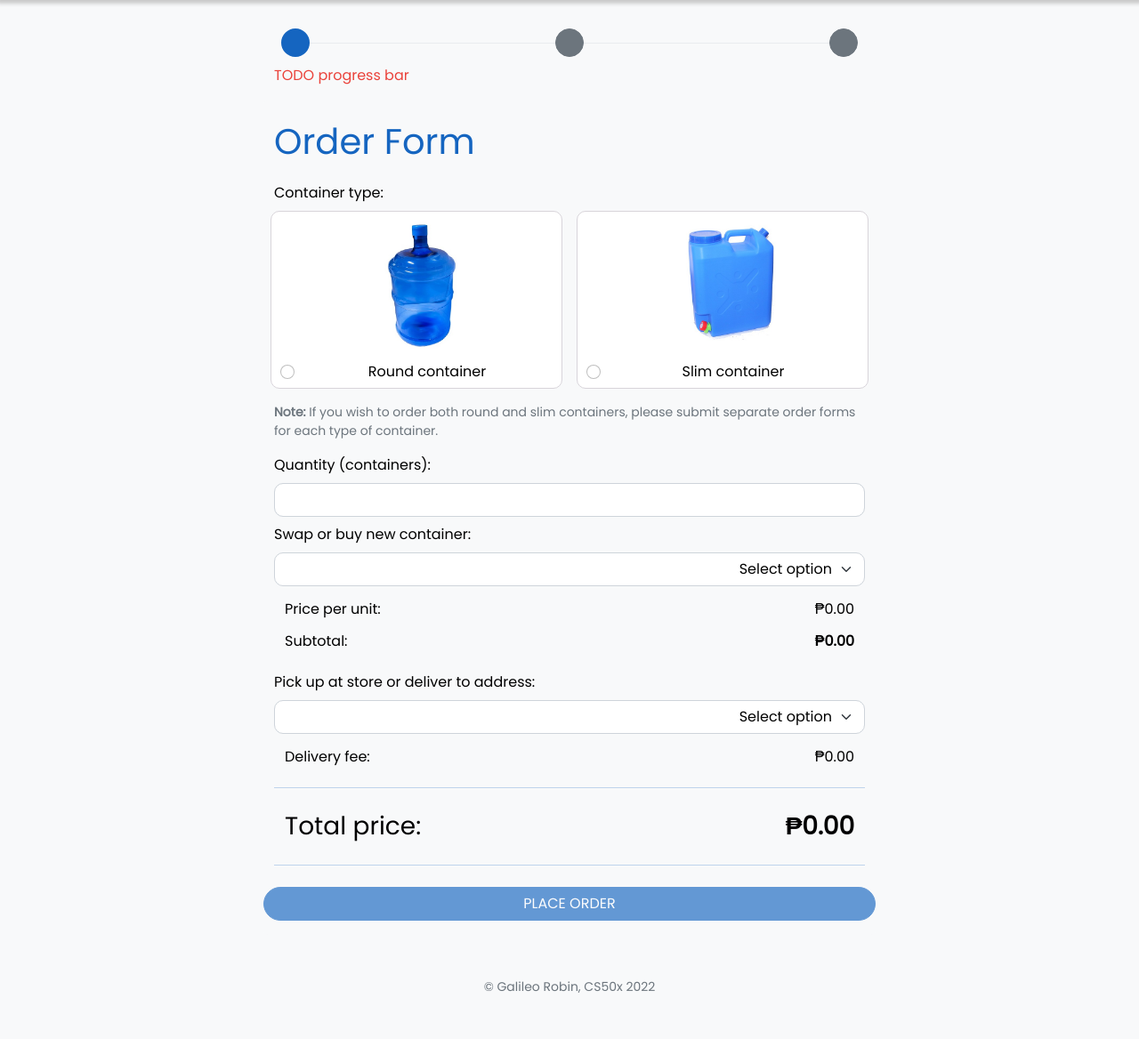
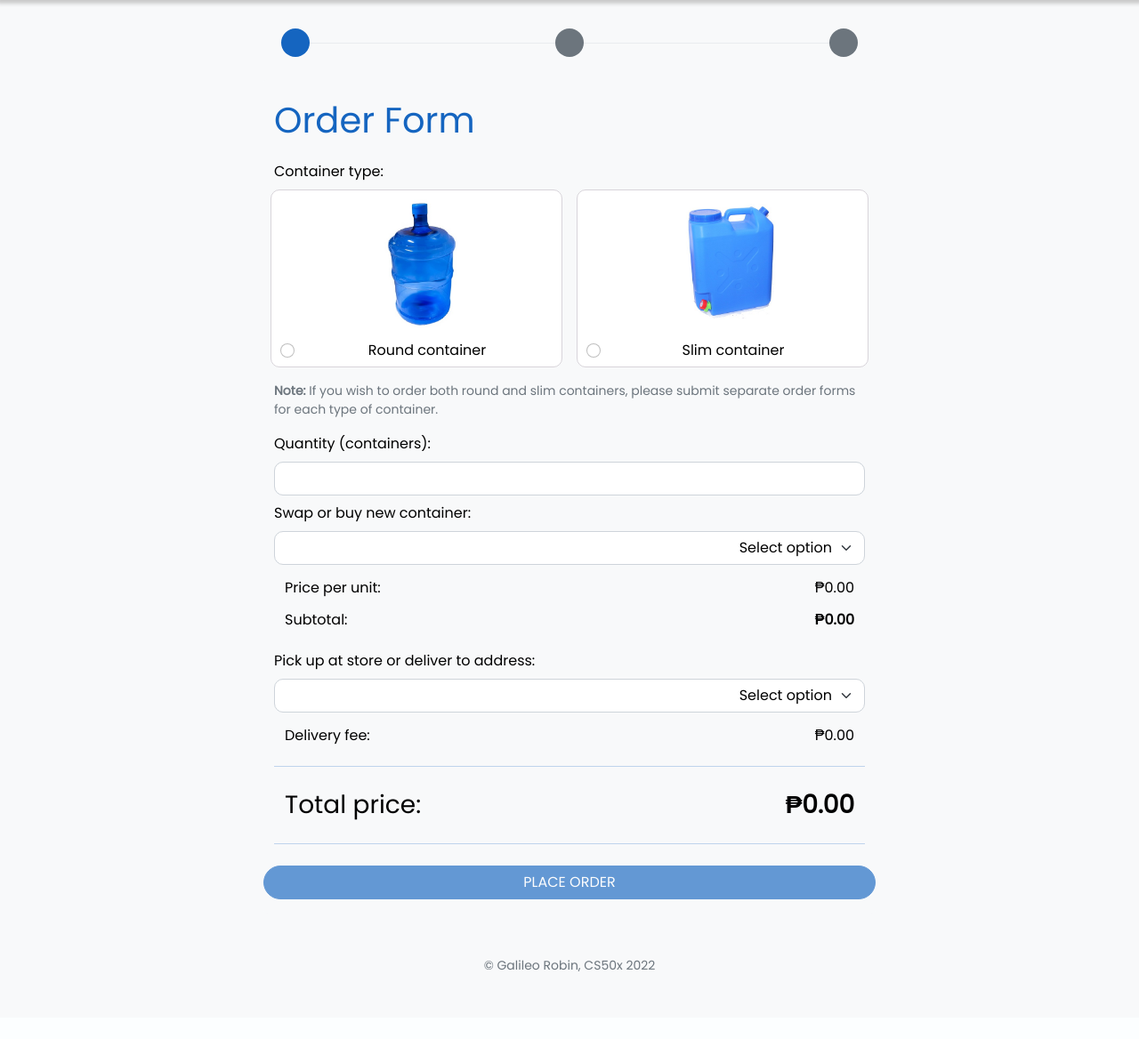
Before and after one commit to galileogenerobin/w10-final-project, a Flask app: page /place-order in a window 1280 px wide. Shown: the part 57-1225 px from the top of the page at 89% size. After the commit the page ends 1149 px from the top, so only its background shows below. Run offline with Flask 2, Linux system fonts and the light colour scheme; some libraries are stand-ins or nearby versions.

Commit message:
Addressed TODOs, placing order creates record in order change log
1. Addressed TODOs
a. Updated apology function and HTML
b. Added error prompt for incorrect login credentials
c. Different order status drop downs for Delivery and Pick up orders
d. Updated progress bar styling
2. Placing an order will create an initial record in the order_change_log DB
a. Cleared the orders and order_change_log DB to test this functionality
3. Added default wording in Manage Orders if there are no existing orders

```diff
--- a/app.py
+++ b/app.py
@@ -6,7 +6,7 @@ from flask_session import Session
 from tempfile import mkdtemp
 from werkzeug.security import check_password_hash, generate_password_hash
 
-from helpers import apology, login_required, php, update_order_status_db, convert_id_to_ref_number, convert_ref_number_to_id, ORDER_STATUS
+from helpers import apology, login_required, php, update_order_status_db, convert_id_to_ref_number, convert_ref_number_to_id, ORDER_STATUS_PICKUP, ORDER_STATUS_DELIVERY
 
 # For date and time stamp
 from datetime import datetime
@@ -83,16 +83,21 @@ def submit_order():
         price_per_unit = float(request.form.get("price"))
         delivery_mode = request.form.get("delivery-mode")
         delivery_fee = float(request.form.get("delivery-fee"))
-        time_stamp = datetime.now()
-        order_status = "Open"
+        timestamp = datetime.now()
+        order_status = 'Open'
+        current_user = session['user']
 
         # result will store the id of the newly inserted row
         result = db.execute(
             "INSERT INTO orders (container_type, quantity, swap_or_new, price_per_unit, delivery_mode, delivery_fee, txn_timestamp, order_status) VALUES (?, ?, ?, ?, ?, ?, ?, ?)",
-            container_type, quantity, swap_or_new, price_per_unit, delivery_mode, delivery_fee, time_stamp, order_status)
+            container_type, quantity, swap_or_new, price_per_unit, delivery_mode, delivery_fee, timestamp, order_status)
 
-        # If order placed successfully
+        # If order placed successfully, the row id will be returned to us
         if result:
+            # Add record in the order change log
+            db.execute("INSERT INTO order_change_log (order_id, old_status, new_status, timestamp, changed_by) VALUES (?, ?, ?, ?, ?)",
+                result, '-', order_status, timestamp, current_user)
+
             # Create reference number hash from the id of the newly created order
             ref_number = convert_id_to_ref_number(int(result))
             # We'll store in a session variable and retrieve in the order_confirmation page
@@ -160,8 +165,6 @@ def order_status():
 def login():
     """Log user in"""
 
-    # TODO: Handle page errors / update apology
-
     # Forget any user_id
     session.clear()
 
@@ -170,18 +173,18 @@ def login():
 
         # Ensure username was submitted
         if not request.form.get("username"):
-            return apology("must provide username", 400)
+            return apology("Must provide username", 400)
 
         # Ensure password was submitted
         elif not request.form.get("password"):
-            return apology("must provide password", 400)
+            return apology("Must provide password", 400)
 
         # Query database for username
         rows = db.execute("SELECT * FROM users WHERE username = ?", request.form.get("username"))
 
         # Ensure username exists and password is correct
         if len(rows) != 1 or not check_password_hash(rows[0]["hash"], request.form.get("password")):
-            return apology("invalid username and/or password", 403)
+            return render_template("login.html", incorrect_credentials=True)
 
         # Remember which user has logged in
         session["user_id"] = rows[0]["id"]
@@ -192,7 +195,7 @@ def login():
 
     # User reached route via GET (as by clicking a link or via redirect)
     else:
-        return render_template("login.html")
+        return render_template("login.html", incorrect_credentials=False)
 
 
 @app.route("/logout")
@@ -214,6 +217,7 @@ def manage_orders():
     current_order = None
     order_id = request.args.get('order_id')
     update_status = request.args.get('update')
+    order_status = []
 
     # If an order_id was not specified in the HTML request, we show the default table of values
     if not order_id:
@@ -232,11 +236,13 @@ def manage_orders():
             current_order = current_order[0]
             # Add reference number
             current_order['ref_number'] = convert_id_to_ref_number(current_order['id'])
+            # Select which order status to show in the dropdown
+            order_status = ORDER_STATUS_DELIVERY if current_order['delivery_mode'] == 'Delivery' else ORDER_STATUS_PICKUP
         # Otherwise
         else:
-            return apology("Order already completed and/or order ID not found.")
+            return apology("Order ID not found.")
 
-    return render_template("manage-orders.html", orders_data=orders_data, current_order=current_order, order_status=ORDER_STATUS, update_status=update_status)
+    return render_template("manage-orders.html", orders_data=orders_data, current_order=current_order, order_status=order_status, update_status=update_status)
 
 
 @app.route("/update-order-status", methods=["GET", "POST"])
--- a/helpers.py
+++ b/helpers.py
@@ -5,28 +5,34 @@ import re
 from datetime import datetime
 
 
-ORDER_STATUS = [
+ORDER_STATUS_PICKUP = [
+    "Open",
+    "Cancelled",
+    "Ready for pickup",
+    "Completed"
+]
+
+ORDER_STATUS_DELIVERY = [
     "Open",
     "Cancelled",
     "Delivery in progress",
-    "Ready for pickup",
     "Completed"
 ]
 
 
 def apology(message, code=400):
     """Render message as an apology to user."""
-    def escape(s):
-        """
-        Escape special characters.
+    # def escape(s):
+    #     """
+    #     Escape special characters.
 
-        https://github.com/jacebrowning/memegen#special-characters
-        """
-        for old, new in [("-", "--"), (" ", "-"), ("_", "__"), ("?", "~q"),
-                         ("%", "~p"), ("#", "~h"), ("/", "~s"), ("\"", "''")]:
-            s = s.replace(old, new)
-        return s
-    return render_template("apology.html", top=code, bottom=escape(message)), code
+    #     https://github.com/jacebrowning/memegen#special-characters
+    #     """
+    #     for old, new in [("-", "--"), (" ", "-"), ("_", "__"), ("?", "~q"),
+    #                      ("%", "~p"), ("#", "~h"), ("/", "~s"), ("\"", "''")]:
+    #         s = s.replace(old, new)
+    #     return s
+    return render_template("apology.html", code=code, message=message), code
 
 
 def login_required(f):
@@ -113,7 +119,7 @@ def update_order_status_db(db_conn, order_id, old_order_status, new_order_status
     update = None
 
     # check if the order_status is in the list of available statuses
-    if new_order_status in ORDER_STATUS:
+    if new_order_status in ORDER_STATUS_DELIVERY or new_order_status in ORDER_STATUS_PICKUP:
         update = db_conn.execute("UPDATE orders SET order_status = ? WHERE id = ?", new_order_status, order_id)
         # Add an entry to the order change log table
         db_conn.execute("INSERT INTO order_change_log (order_id, old_status, new_status, timestamp, changed_by) VALUES (?, ?, ?, ?, ?)",
--- a/static/styles.css
+++ b/static/styles.css
@@ -13,6 +13,7 @@
   --yellow: #f5b82e;
   --green: #2e944b;
   --shadow: rgb(201, 201, 201);
+  --gray: rgb(108, 117, 125);
   --light-gray: rgb(248, 249, 250);
   --border-gray: rgb(216, 212, 218);
   --nav-bar-color: rgb(36, 139, 224);
@@ -225,7 +226,25 @@ select {
   font-weight: normal !important;
 }
 
+/* Progress bar styling */
+.progress {
+  height: 1px;
+}
+.progress-bar {
+  background-color: var(--blue);
+}
+.progress-node-active {
+  height: 2rem;
+  width: 2rem;
+  background-color: var(--blue);
+}
+.progress-node-disabled {
+  height: 2rem;
+  width: 2rem;
+  background-color: var(--gray);
+}
 
 .todo {
-  color: var(--red)
+  color: var(--red);
+  /* display: none; */
 }
--- a/templates/login.html
+++ b/templates/login.html
@@ -5,7 +5,7 @@
 {% endblock %}
 
 {% block main %}
-    <div class="text-center py-5">
+    <div class="container-small text-center py-5">
         <form action="/login" method="post">
             <div class="mb-3">
                 <input autocomplete="off" autofocus class="form-control mx-auto w-auto" id="username" name="username" placeholder="Username" type="text" required>
@@ -14,6 +14,9 @@
                 <input class="form-control mx-auto w-auto" id="password" name="password" placeholder="Password" type="password" required>
             </div>
             <button class="btn btn-primary" type="submit">LOG IN</button>
+            {% if incorrect_credentials %}
+            <div class="my-3 text-red fs-6 fw-bold">Incorrect username / password.</div>
+            {% endif %}
         </form>
     </div>
 {% endblock %}
--- a/templates/order-history.html
+++ b/templates/order-history.html
@@ -19,7 +19,7 @@ Order History
                 <input type="text" class="form-control text-end" id="ref-number" name="ref_number" autocomplete="off" required placeholder="Enter reference number">
             </div>
         </form>
-        <div class="form-text text-start">Enter "ALL" to check all orders.</div>
+        <div class="form-text text-start">Enter "ALL" to check all orders</div>
         <div class="row mx-1 my-3">
             <button class="btn btn-primary" id="check-order-history" type="button">CHECK ORDER HISTORY</button>
         </div>
--- a/templates/order-status.html
+++ b/templates/order-status.html
@@ -71,8 +71,6 @@ Order Status
             </div>
         {% endif %}
 
-        <div class="todo">TODO: Functionality for Cancel Order</div>
-
         {% if not page_state == 'no ref' %}
             <div class="row px-2">
                 <button class="btn btn-secondary mt-2" id="home" type="button">BACK TO HOME</button>
--- a/templates/place-order.html
+++ b/templates/place-order.html
@@ -17,15 +17,13 @@
                 <div class="row mx-0">
                     <div class="mx-auto mt-4">
                         <div class="position-relative m-4">
-                            <!-- TODO: move styling to css file -->
-                            <div class="progress" style="height: 1px;">
-                                <div class="progress-bar" role="progressbar" style="width: 0%; background-color: var(--blue);"></div>
+                            <div class="progress">
+                                <div class="progress-bar w-0" role="progressbar"></div>
                             </div>
-                            <button type="button" class="position-absolute top-0 start-0 translate-middle btn btn-sm btn-primary rounded-pill" style="width: 2rem; height:2rem; background-color:white; border: 3px solid var(--blue);"></button>
-                            <button type="button" class="position-absolute top-0 start-50 translate-middle btn btn-sm btn-secondary rounded-pill" style="width: 2rem; height:2rem;"></button>
-                            <button type="button" class="position-absolute top-0 start-100 translate-middle btn btn-sm btn-secondary rounded-pill" style="width: 2rem; height:2rem;"></button>
+                            <div class="position-absolute top-0 start-0 translate-middle rounded-pill progress-node-active"></div>
+                            <div class="position-absolute top-0 start-50 translate-middle rounded-pill progress-node-disabled"></div>
+                            <div class="position-absolute top-0 start-100 translate-middle rounded-pill progress-node-disabled"></div>
                         </div>
-                        <div class="todo">TODO progress bar</div>
                     </div>
                 </div>
 
```
Also changed, not shown: templates/apology.html (+5 -4 lines), templates/manage-orders.html (+6 -3 lines), templates/order-confirmation.html (+5 -7 lines), templates/review-order.html (+5 -7 lines), water-oms.db, 2 other files.
